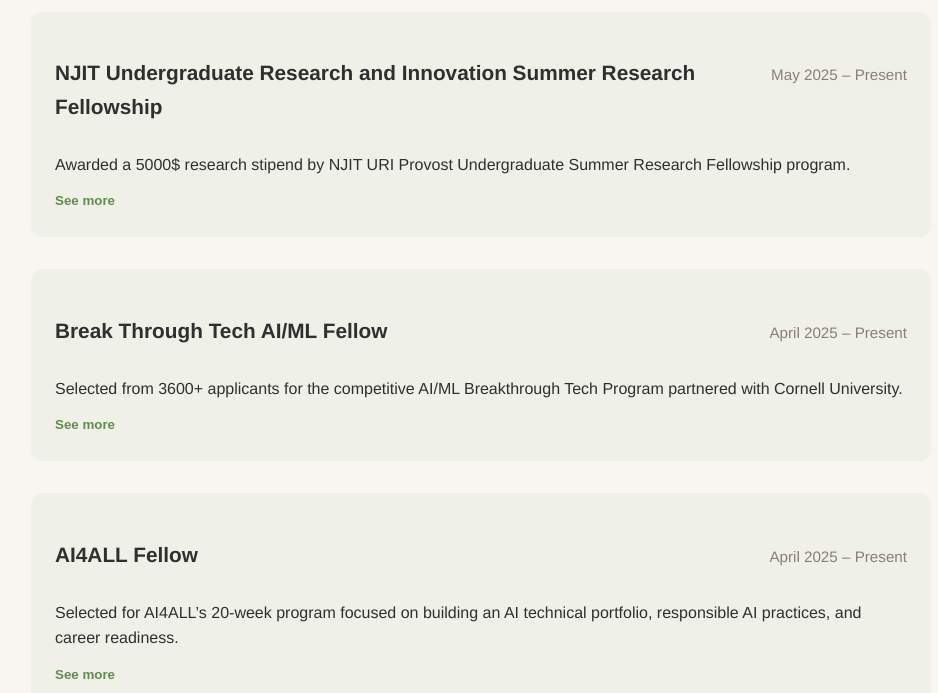
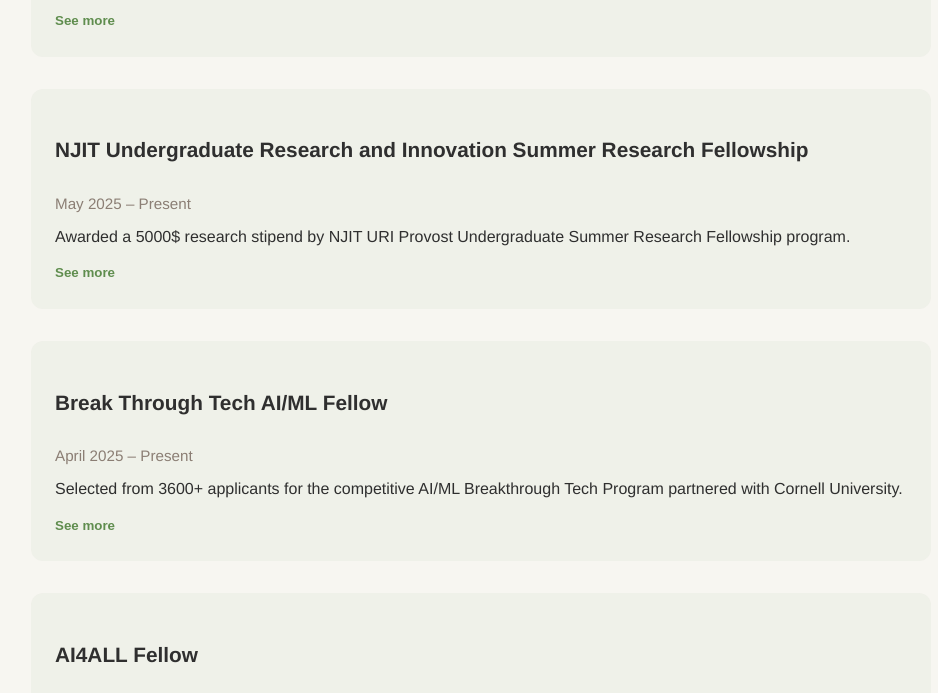
Before and after one commit to nidhisakpal/nidhisakpal.github.io, a plain HTML site: page index.html in a window 1280 px wide. Shown: the part 736-1429 px from the top of the page, without its empty margins (159-1097 px from the left). Drawn offline with Linux system fonts and the light colour scheme.

Commit message:
Bring the dates down

```diff
--- a/styles.css
+++ b/styles.css
@@ -121,23 +121,26 @@
     object-fit: contain;
 }
 
-.experience-header {
-    display: flex;
-    justify-content: space-between;
-    align-items: baseline;
-}
+
 
 .experience-header h3 {
     font-size: 1.3rem;
     font-weight: bold;
 }
+.experience-header {
+    display: flex;
+    flex-direction: column;
+    align-items: flex-start;
+    gap: 0.25rem;
+}
 
 .dates {
     font-size: 0.95rem;
     color: #8b7e74;
-    white-space: nowrap; /* force single line */
-    flex: 0 0 auto;
+    white-space: normal;
 }
+
+
 
 .summary {
     margin: 0.5rem 0;
```
